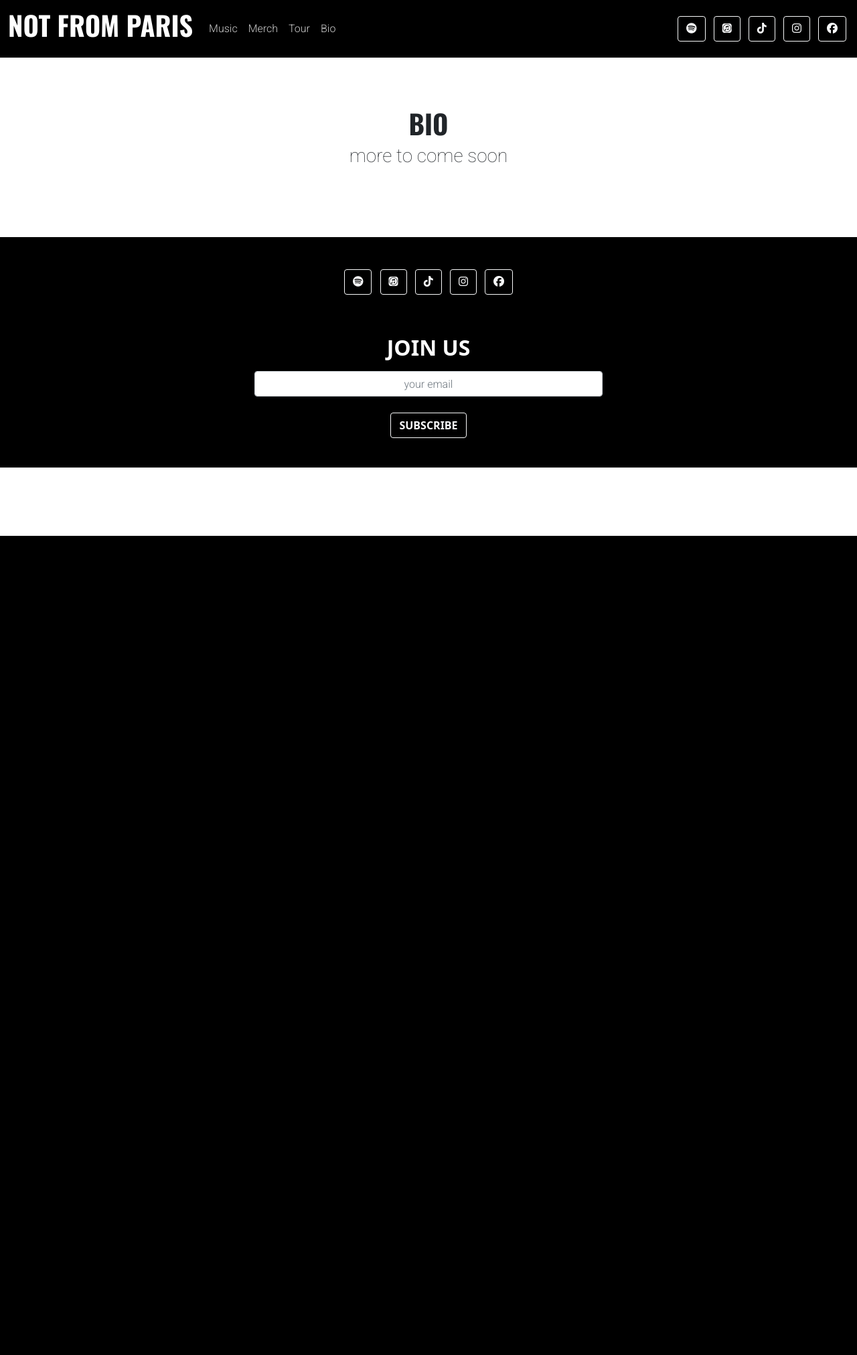
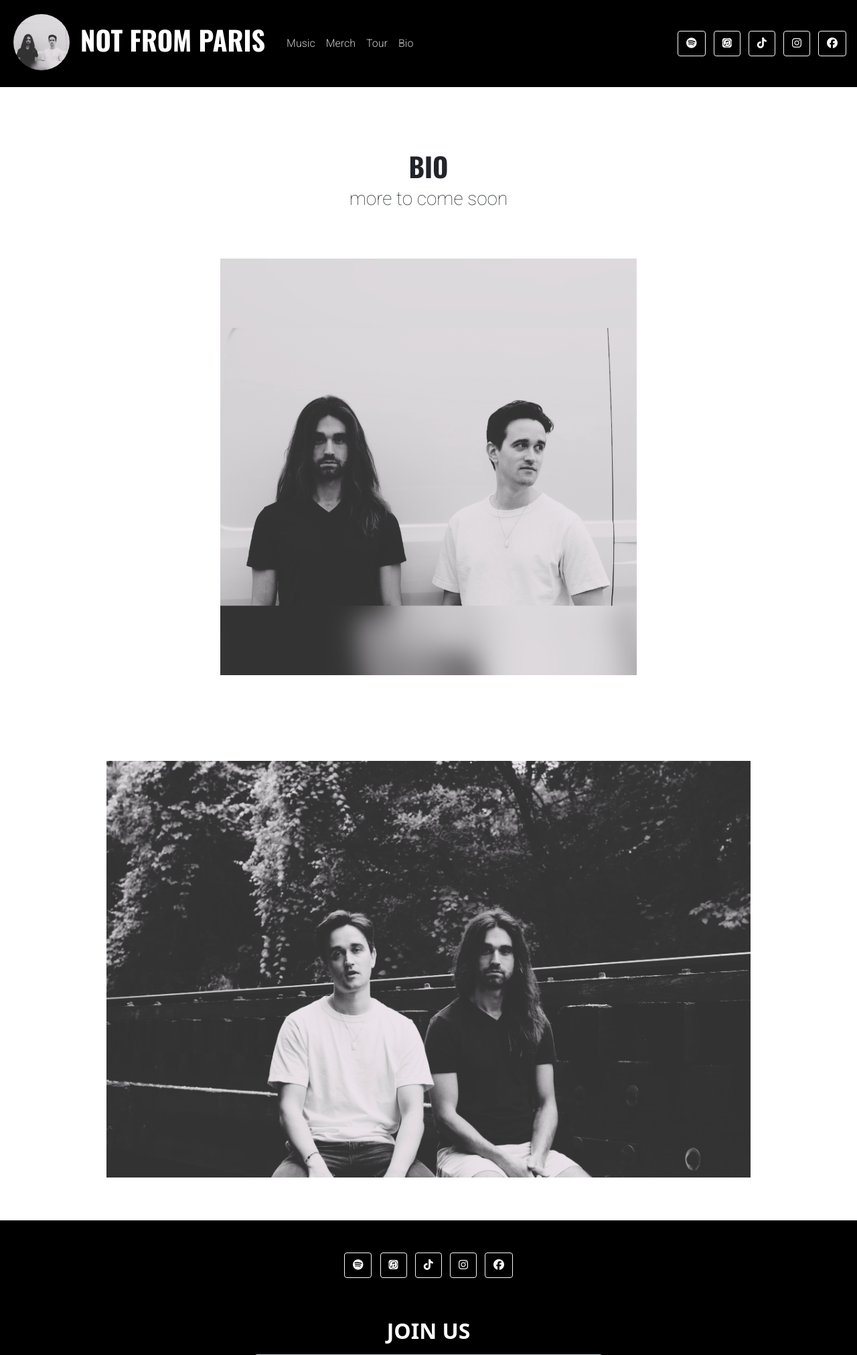
Before and after one commit to michael-lemiale/notfromparis-flask, a Flask app: page /bio in a window 1280 px wide. Shown: the top 2023 px of the page at 67% size. Before the commit the page ends 800 px from the top, so only its background shows below. Run offline with Flask 3, Linux system fonts and the light colour scheme; some libraries are stand-ins or nearby versions.

Commit message:
add img bio, update nav

```diff
--- a/main.py
+++ b/main.py
@@ -16,7 +16,7 @@ app.config['SECRET_KEY'] = os.environ.get('SECRET_KEY')
 Bootstrap(app)
 
 # connect to db
-app.config['SQLALCHEMY_DATABASE_URI'] = os.environ.get('DATABASE_URL_PG', 'sqlite:///grail.db')
+app.config['SQLALCHEMY_DATABASE_URI'] = os.environ.get('DATABASE_URL_PG', 'sqlite:///notfromparis.db')
 app.config['SQLALCHEMY_TRACK_MODIFICATIONS'] = False
 db = SQLAlchemy(app)
 
--- a/static/css/notfromparis.css
+++ b/static/css/notfromparis.css
@@ -34,6 +34,15 @@ input {
   text-align: center;
 }
 
+#nav-main-div {
+  width: 100%;
+}
+
+.img-responsive {
+  max-width: 100px;
+  max-height: 100px;
+}
+
 .nav-link {
   color: #cdcdcd;
 }
@@ -45,7 +54,7 @@ input {
 /* CUSTOMIZE ALERTS
   -------------------------------------------------- */
 .alert {
-  padding-top: 8rem;
+  padding-top: 12rem;
   padding-bottom: 4rem;
   background-color: #000 !important;
   color: #fff
@@ -54,7 +63,7 @@ input {
 /* CUSTOMIZE MUSIC SECTION CONTAINER
   -------------------------------------------------- */
 #music {
-  padding-top: 10rem;
+  padding-top: 14rem;
   padding-bottom: 6rem;
   width: 100%;
 }
@@ -80,9 +89,19 @@ input {
 /* CUSTOMIZE BIO CONTAINER
   -------------------------------------------------- */
 #bio {
-  padding-top: 10rem;
-  padding-bottom: 6rem;
+  padding-top: 14rem;
+  padding-bottom: 0;
+  padding-left: 0;
+  padding-right: 0;
   width: 100%;
+  height: auto;
+
+}
+
+#bio img {
+  padding-top: 4rem;
+  padding-bottom: 4rem;
+  max-height: 750px;
 }
 
 /* CUSTOMIZE FOOTER
@@ -102,7 +121,8 @@ input {
 .form-control::placeholder {
   font-family: 'Roboto', sans-serif;
   font-weight: 300;
-  opacity: 1; /* Firefox */
+  opacity: 1;
+  /* Firefox */
 }
 
 .form-control::-webkit-input-placeholder {
--- a/templates/bio.html
+++ b/templates/bio.html
@@ -6,6 +6,8 @@
     <div id="bio" class="container-fluid text-center flex-grow-1">
         <h1>BIO</h1>
         <h3>more to come soon</h3>
+        <img src="{{ url_for('static', filename='img/nfp-profile-side.jpg') }}" class="img-fluid" alt="Responsive image">
+        <img src="{{ url_for('static', filename='img/nfp-railroad.jpg') }}" class="img-fluid" alt="Responsive image">
     </div>
 
 </main>
--- a/templates/header.html
+++ b/templates/header.html
@@ -11,7 +11,8 @@
     <link rel="icon" type="image/x-icon" href="{{ url_for('static', filename='img/favicon.ico')}}">
 
     <!-- Bootstrap core CSS -->
-    <link href="https://cdn.jsdelivr.net/npm/bootstrap@5.0.2/dist/css/bootstrap.min.css" rel="stylesheet" integrity="sha384-EVSTQN3/azprG1Anm3QDgpJLIm9Nao0Yz1ztcQTwFspd3yD65VohhpuuCOmLASjC" crossorigin="anonymous">
+    <link href="https://cdn.jsdelivr.net/npm/bootstrap@5.0.2/dist/css/bootstrap.min.css" rel="stylesheet"
+        integrity="sha384-EVSTQN3/azprG1Anm3QDgpJLIm9Nao0Yz1ztcQTwFspd3yD65VohhpuuCOmLASjC" crossorigin="anonymous">
 
     <!-- Custom styles for this template -->
     <link href="{{ url_for('static', filename='css/notfromparis.css')}}" rel="stylesheet">
@@ -19,24 +20,32 @@
     <!-- Google Fonts -->
     <link rel="preconnect" href="https://fonts.googleapis.com">
     <link rel="preconnect" href="https://fonts.gstatic.com" crossorigin>
-    <link href="https://fonts.googleapis.com/css2?family=Oswald:wght@200;300;400;500;600;700&family=Roboto:ital,wght@0,100;0,300;0,400;1,100;1,300;1,400&display=swap" rel="stylesheet">
+    <link
+        href="https://fonts.googleapis.com/css2?family=Oswald:wght@200;300;400;500;600;700&family=Roboto:ital,wght@0,100;0,300;0,400;1,100;1,300;1,400&display=swap"
+        rel="stylesheet">
 </head>
 
 <body>
 
     <header>
         <nav class="navbar navbar-expand-lg fixed-top">
-        <div class="container-fluid">
+            <div id="nav-main-div" class="container-fluid justify-content-between align-items-center">
                 <a class="navbar-brand mb-1" href="{{ url_for('home') }}">
-                <h1>NOT FROM PARIS</h1>
+                    <div class="d-flex flex-row align-items-center">
+                        <img class="p-2 img-responsive rounded-circle shadow-4-strong" alt="avatar2"
+                            src="{{ url_for('static', filename='img/nfp-profile.jpg') }}" />
+                        <h1 class="p-2">NOT FROM PARIS</h1>
+                    </div>
                 </a>
-            <button class="navbar-toggler" type="button" data-bs-toggle="collapse" data-bs-target="#navbarCollapse" aria-controls="navbarCollapse" aria-expanded="false" aria-label="Toggle navigation">
+                <button class="navbar-toggler" type="button" data-bs-toggle="collapse" data-bs-target="#navbarCollapse"
+                    aria-controls="navbarCollapse" aria-expanded="false" aria-label="Toggle navigation">
                     <span class="navbar-toggler-icon"></span>
                 </button>
-            <div class="collapse navbar-collapse" id="navbarCollapse">
-                <ul class="navbar-nav me-auto mb-2 mb-lg-0">
+                <div class="collapse navbar-collapse justify-content-between" id="navbarCollapse">
+                    <ul class="navbar-nav">
                         <li class="nav-item">
-                        <a class="nav-link" aria-current="page" href="{{ url_for('home', _anchor='music') }}">Music</a>
+                            <a class="nav-link" aria-current="page"
+                                href="{{ url_for('home', _anchor='music') }}">Music</a>
                         </li>
                         <li class="nav-item">
                             <a class="nav-link" href="{{ url_for('home', _anchor='merch') }}">Merch</a>
@@ -58,8 +67,8 @@
 
                             <!-- itunes -->
                             <a class="social-icon btn btn-outline-light btn-floating m-1"
-                        href="https://music.apple.com/us/artist/grail/1513820569" role="button" target="_blank"><i
-                        class="fab fa-itunes"></i></a>
+                                href="https://music.apple.com/us/artist/grail/1513820569" role="button"
+                                target="_blank"><i class="fab fa-itunes"></i></a>
 
                             <!-- Tiktok -->
                             <a class="social-icon btn btn-outline-light btn-floating m-1"
```
Also changed, not shown: static/img/nfp-profile-side.JPG (added), static/img/nfp-profile.JPG (added), static/img/nfp-railroad.jpg (added). Lines whose indentation alone changed are shown as unchanged.
